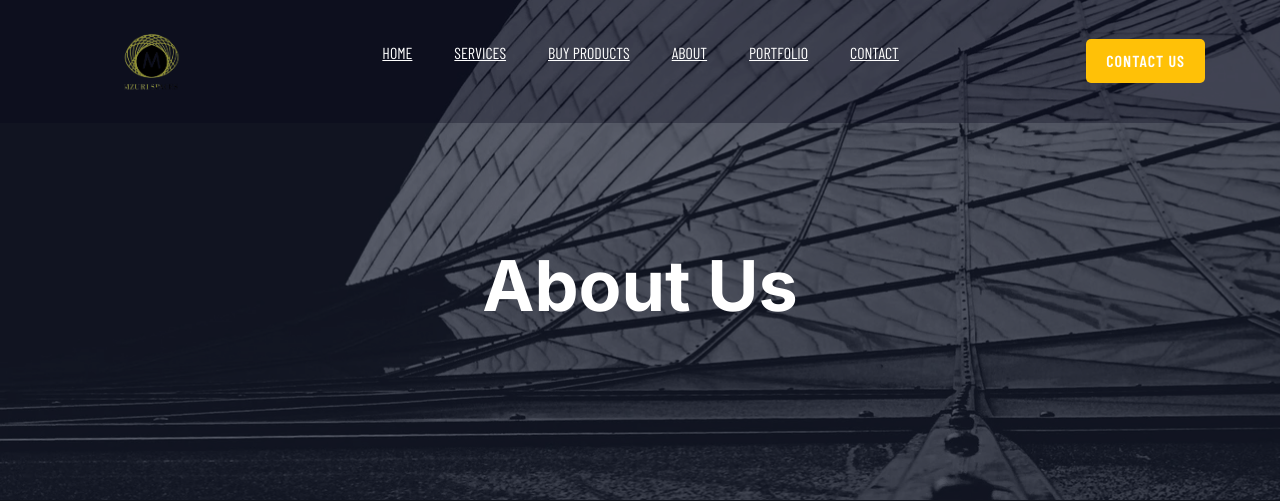
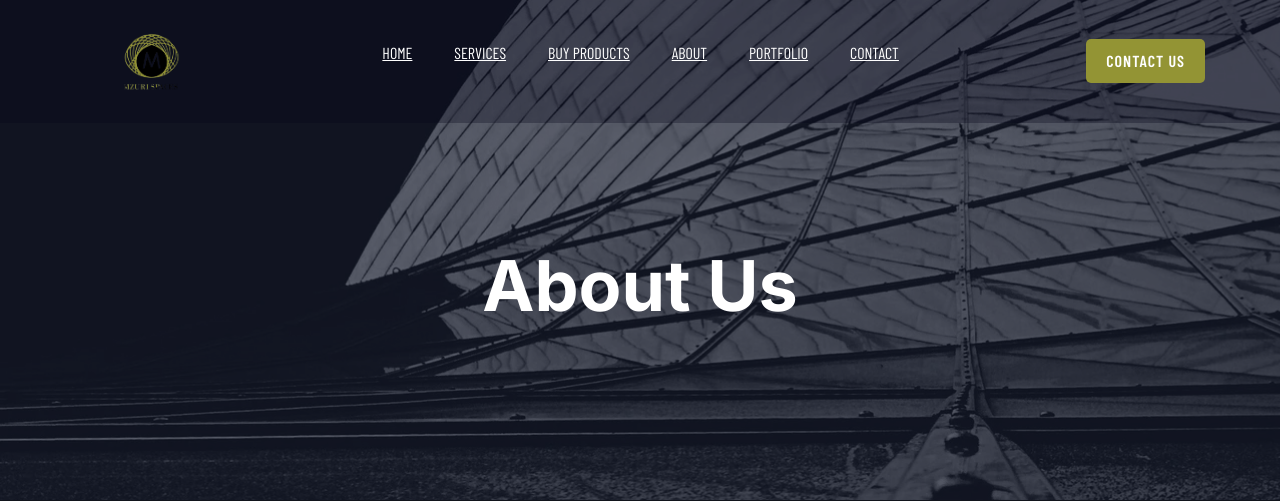
Before and after one commit to sos-robin/Mzuri-Spaces, a Django app: page /about/ in a window 1280 px wide. Shown: the top 501 px of the page. Run offline with Django 5.2, Linux system fonts and the light colour scheme; some libraries are stand-ins or nearby versions; some web fonts are replaced.

Commit message:
add color

```diff
--- a/Mzuri/templates/Mzuri/navbar.html
+++ b/Mzuri/templates/Mzuri/navbar.html
@@ -6,7 +6,7 @@
     <title>Mzuri Spaces</title>
     <style>
         :root {
-            --yellow: #ffc107; /* Yellow color */
+            --yellow: #939434; /* Yellow color */
             --primary: #fff; /* White color for primary elements */
             --white: #fff; /* White color for text */
         }
```
